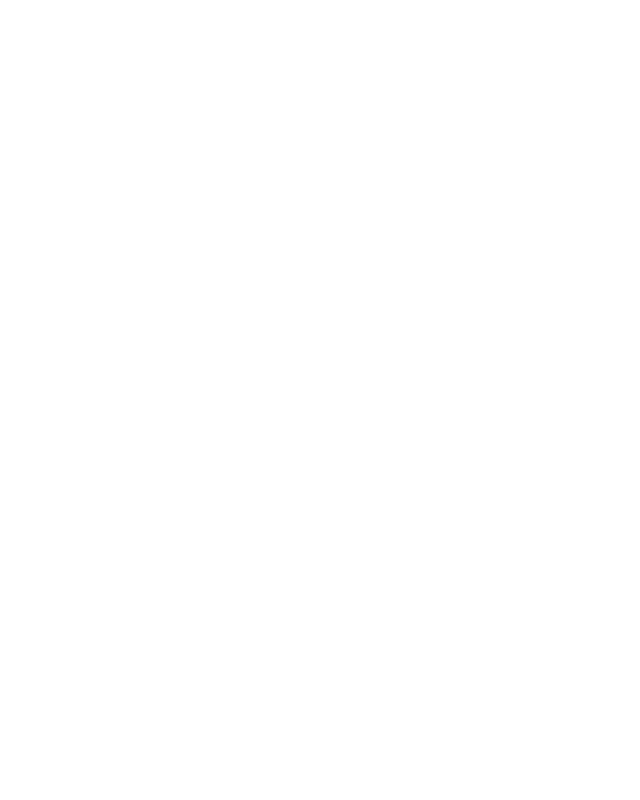
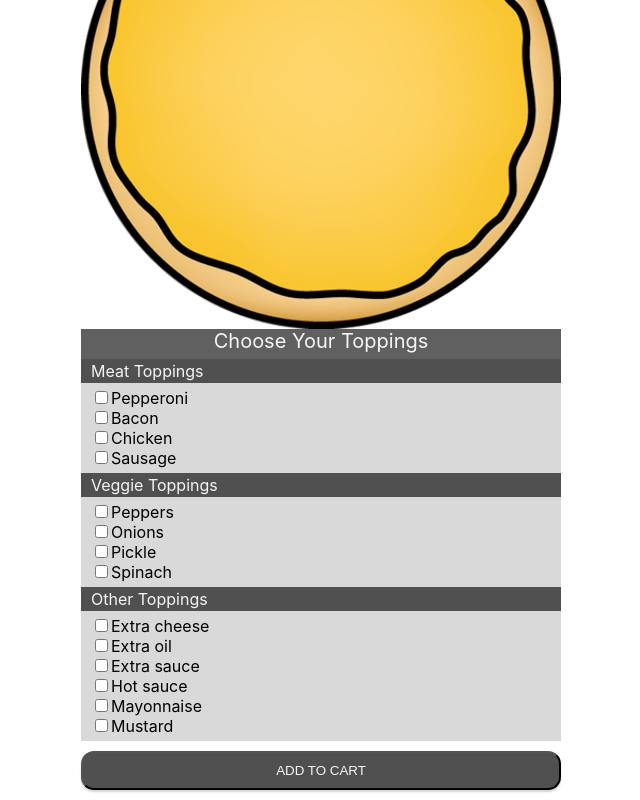
Before and after one commit to mamendez1006/prep-a-pizza, a React (Create React App) app: page /simplepizzamaker in a window 1280 px wide. Before the commit this address had no page. Shown: the part 199-999 px from the top of the page, without its empty margins (319-959 px from the left). Before the commit the page ends 800 px from the top, so only its background shows below. Built offline with nearby package versions, Linux system fonts and the light colour scheme.

Commit message:
Rename pages to suit convention

```diff
--- a/src/App.js
+++ b/src/App.js
@@ -3,16 +3,16 @@
 import { Routes, Route } from 'react-router-dom';
 
 import Home from './pages/Home';
-import Simple_Checkout from './pages/Simple_Checkout';
-import Simple_Pizzamaker from './pages/Simple_Pizzamaker';
+import SimpleCheckout from './pages/SimpleCheckout';
+import SimplePizzamaker from './pages/SimplePizzamaker';
 import SlideMaker from './pages/SlideMaker';
 
 const App = () => (
   <div className='app'>
     <Routes>
         <Route path="/" element={ <Home/> } />
-        <Route path="simple_checkout" element={ <Simple_Checkout/> } />
-        <Route path="simple_pizzamaker" element={ <Simple_Pizzamaker/> } />
+        <Route path="simplecheckout" element={ <SimpleCheckout/> } />
+        <Route path="simplepizzamaker" element={ <SimplePizzamaker/> } />
         <Route path='SlideMaker' element={<SlideMaker/>} />
     </Routes>
   </div>
--- a/src/pages/Home.js
+++ b/src/pages/Home.js
@@ -4,7 +4,7 @@
 const Home = () => (
   <div className="app">
     <div className="main-content">
-      <Link to="simple_pizzamaker">
+      <Link to="simplepizzamaker">
         <button className="button">Design 1</button>
       </Link>
 
--- a/src/pages/Simple_Checkout.js
+++ b/src/pages/SimpleCheckout.js
@@ -3,13 +3,13 @@
 import '../App.css';
 import NavBar from "../components/NavBar";
 
-function Simple_Checkout() {
+function SimpleCheckout() {
   const location = useLocation();
   console.log(location, " useLocation Hook");
   const toppings = location.state?.toppings;
   return (
     <div className="app">
-      <NavBar backVisible={true} backDest={"/simple_pizzamaker"}/>
+      <NavBar backVisible={true} backDest={"/simplepizzamaker"}/>
       <div className="main-content">
         <h2>Checkout</h2>
         <p>1 item</p>
@@ -37,4 +37,4 @@
   );
 }
 
-export default Simple_Checkout;
+export default SimpleCheckout;
--- a/src/pages/Simple_Pizzamaker.js
+++ b/src/pages/SimplePizzamaker.js
@@ -4,7 +4,7 @@
 
 import NavBar from "../components/NavBar";
 
-function Simple_Pizzamaker() {
+function SimplePizzamaker() {
   const [selected, setSelected] = useState([]);
   const meat_toppings = ["Pepperoni", "Bacon", "Chicken", "Sausage"];
   const veggie_toppings = ["Peppers", "Onions", "Pickle", "Spinach"];
@@ -68,7 +68,7 @@
             ))}
           </div>
         </div>
-        <Link to="/simple_checkout" state={{ toppings: selected }} >
+        <Link to="/simplecheckout" state={{ toppings: selected }} >
           <button className="button">Add to Cart</button>
         </Link>
       </div>
@@ -76,4 +76,4 @@
   );
 }
 
-export default Simple_Pizzamaker;
+export default SimplePizzamaker;
```
